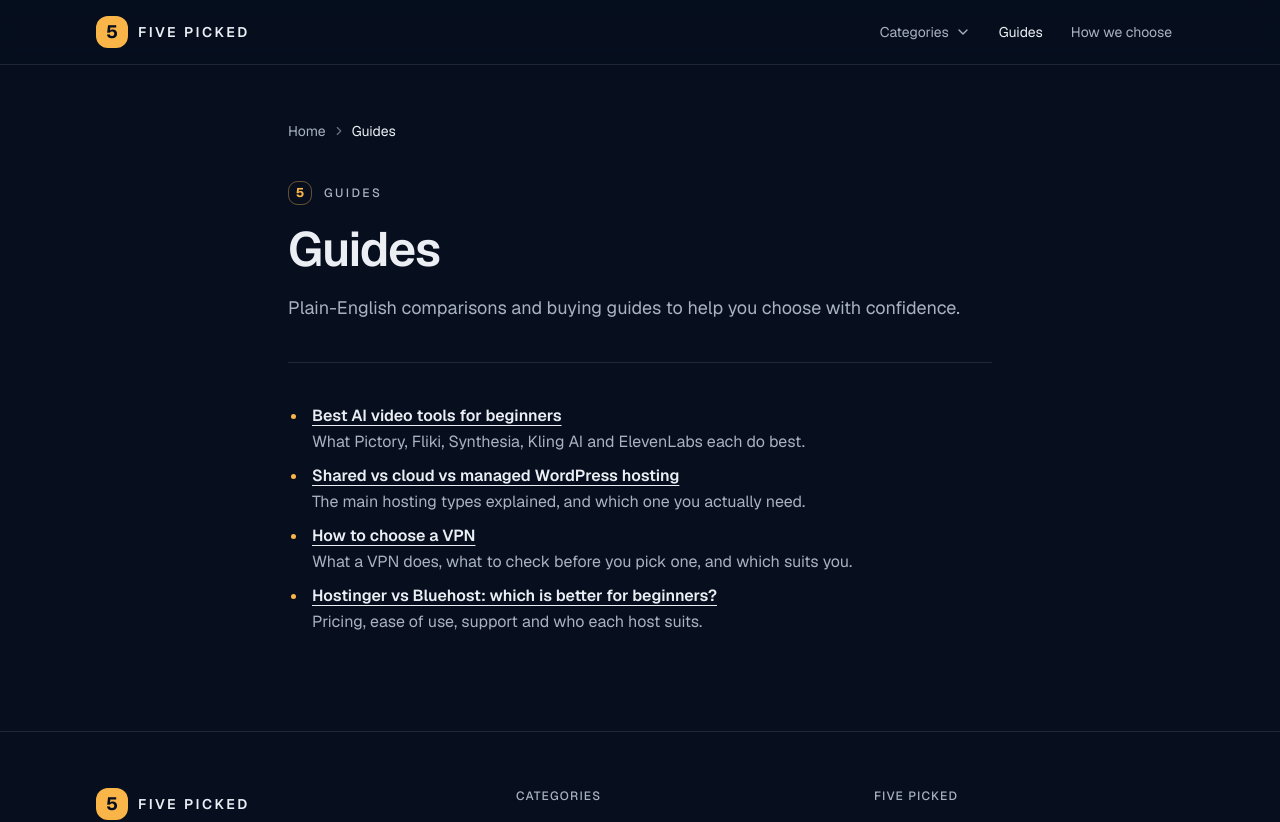
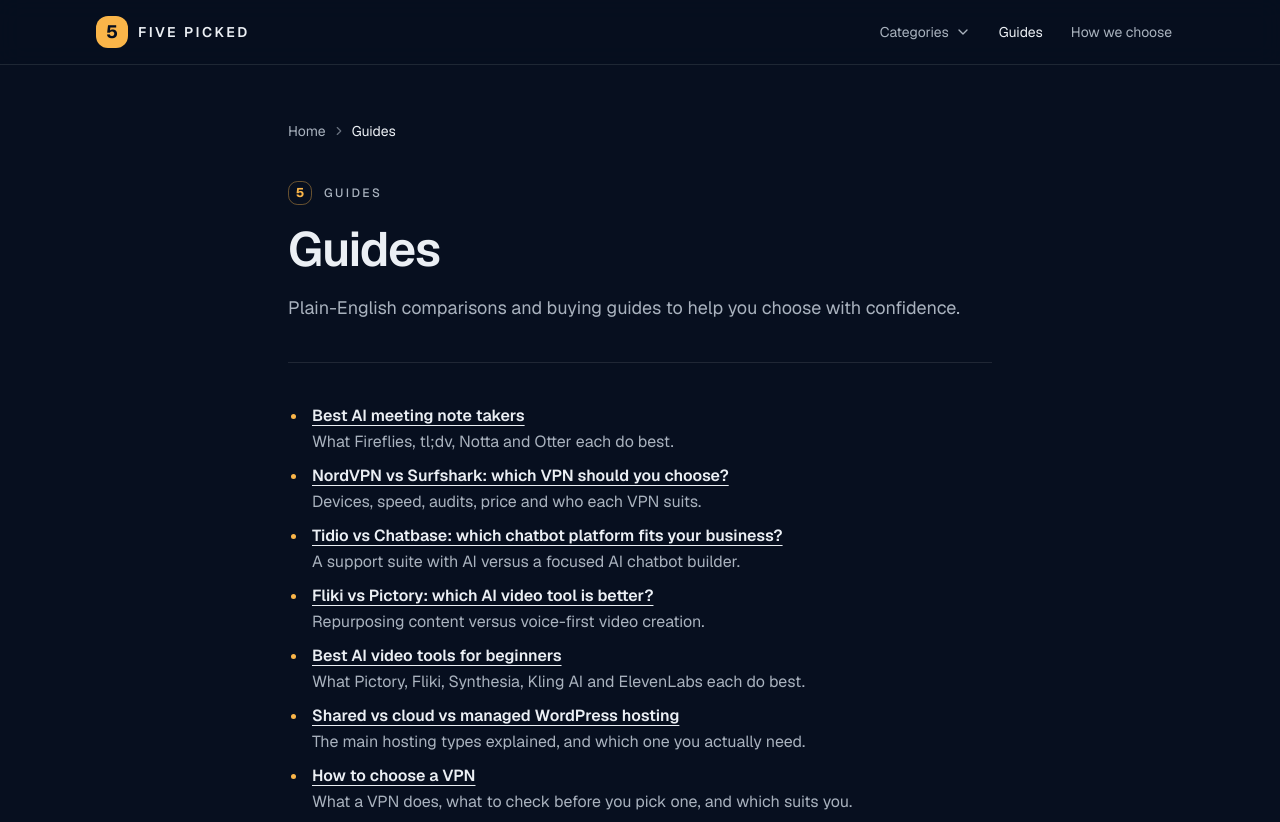
Before and after one commit to fatihcankripto-svg/five-picked, a Next.js app: page /guides in a window 1280 px wide. Shown: the top 822 px of the page. Built offline with nearby package versions, Linux system fonts and the light colour scheme.

Commit message:
Update page.tsx

```diff
--- a/app/guides/page.tsx
+++ b/app/guides/page.tsx
@@ -8,6 +8,26 @@ export const metadata = contentMetadata({
 })
 
 const guides = [
+  {
+    href: '/guides/best-ai-meeting-note-takers',
+    title: 'Best AI meeting note takers',
+    summary: 'What Fireflies, tl;dv, Notta and Otter each do best.',
+  },
+  {
+    href: '/guides/nordvpn-vs-surfshark',
+    title: 'NordVPN vs Surfshark: which VPN should you choose?',
+    summary: 'Devices, speed, audits, price and who each VPN suits.',
+  },
+  {
+    href: '/guides/tidio-vs-chatbase',
+    title: 'Tidio vs Chatbase: which chatbot platform fits your business?',
+    summary: 'A support suite with AI versus a focused AI chatbot builder.',
+  },
+  {
+    href: '/guides/fliki-vs-pictory',
+    title: 'Fliki vs Pictory: which AI video tool is better?',
+    summary: 'Repurposing content versus voice-first video creation.',
+  },
   {
     href: '/guides/best-ai-video-tools-for-beginners',
     title: 'Best AI video tools for beginners',
```
